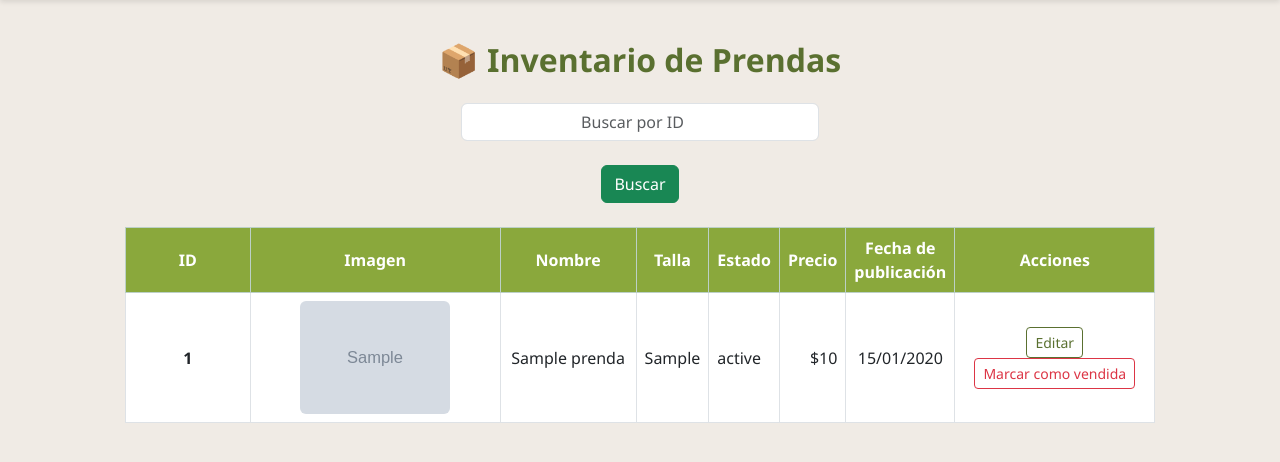
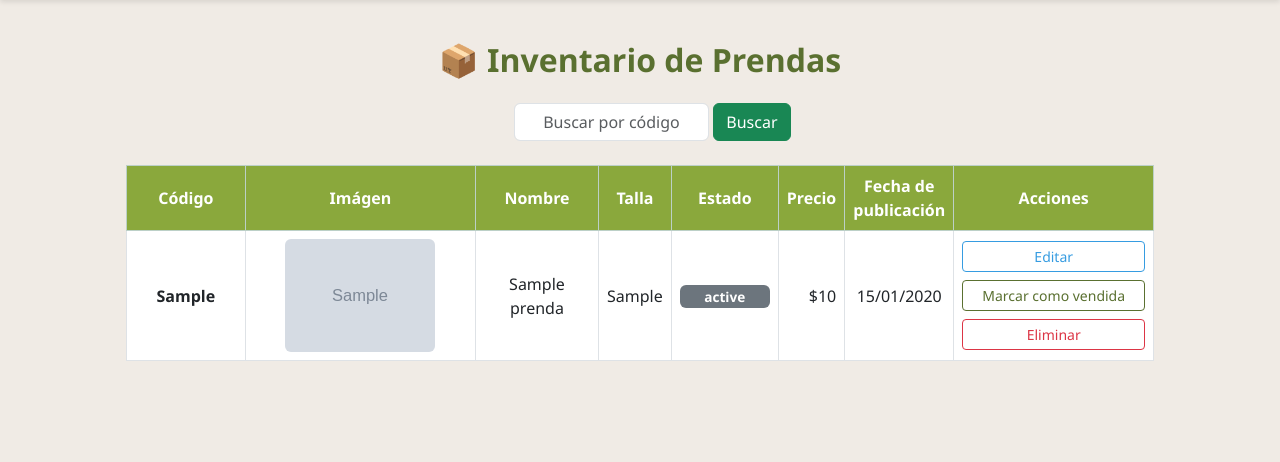
Before and after one commit to JJRodriguezz/ZeroWaste, a Django app: page /inventario/ in a window 1280 px wide. Shown: the part 107-569 px from the top of the page. Run offline with Django 5.2, Linux system fonts and the light colour scheme; a user stored in the database is signed in; tables that the repository leaves empty hold one stand-in row (values such as "Sample post"); grey boxes marked "Sample" are stand-in pictures.

Commit message:
Actualización de vista del inventario y funcionalidades

```diff
--- a/inventory/templates/ver_inventario.html
+++ b/inventory/templates/ver_inventario.html
@@ -16,22 +16,21 @@
 
     <main class="container-fluid px-5 py-5">
         <h2 class="text-center mb-4">📦 Inventario de Prendas</h2>
-        <form method="get" class="row mb-4">
-            <div class="text-center mb-4">
-                <input type="number" name="buscar_id" class="form-control text-center" placeholder="Buscar por ID" value="{{ request.GET.buscar_id }}">
+        <form method="get" class="row justify-content-center gx-1 mb-4">
+            <div class="col-md-7 col-sm-12 mb-2 mb-md-0">
+                <input type="text" name="buscar_codigo" class="form-control text-center" placeholder="Buscar por código" value="{{ request.GET.buscar_codigo }}">
             </div>
-            <div class="text-center">
-                <button type="submit" class="btn btn-success">Buscar</button>
+            <div class="col-md-2 col-sm-12">
+                <button type="submit" class="btn btn-success w-200">Buscar</button>
             </div>
         </form>
-
 
         <div class="table-responsive">
             <table class="table table-bordered table-hover align-middle">
                 <thead class="table-success text-center">
                     <tr>
-                        <th>ID</th>
-                        <th>Imagen</th>
+                        <th>Código</th>
+                        <th>Imágen</th>
                         <th>Nombre</th>
                         <th>Talla</th>
                         <th>Estado</th>
@@ -43,7 +42,7 @@
                 <tbody>
                     {% for prenda in prendas %}
                     <tr>
-                        <td class="text-center fw-bold">{{ prenda.id }}</td>
+                        <td class="text-center fw-bold">{{ prenda.codigo }}</td>
                         <td class="text-center">
                             {% if prenda.imagen %}
                                 <img src="{{ prenda.imagen.url }}" alt="{{ prenda.nombre }}" width="150">
@@ -53,15 +52,28 @@
                         </td>
                         <td>{{ prenda.nombre }}</td>
                         <td class="text-center">{{ prenda.talla }}</td>
-                        <td>{{ prenda.estado }}</td>
+                        <td class="text-center align-middle">
+                            <span class="badge
+                                {% if 'nuev' in prenda.estado|lower %} bg-success
+                                {% elif 'usado' in prenda.estado|lower %} bg-warning text-dark
+                                {% elif 'dañado' in prenda.estado|lower or 'mancha' in prenda.estado|lower %} bg-danger
+                                {% else %} bg-secondary
+                                {% endif %}">
+                                {{ prenda.estado }}
+                            </span>
+                        </td>
                         <td class="text-end">${{ prenda.precio|floatformat:0|intcomma }}</td>
                         <td class="text-center">{{ prenda.fecha_agregado|date:"d/m/Y" }}</td>
                         <td class="text-center">
-                            <a href="{% url 'editar_prenda' prenda.id %}" class="btn btn-sm btn-outline-primary">Editar</a>
-                            <a href="{% url 'marcar_como_vendida' prenda.id %}" class="btn btn-sm btn-outline-danger">
-                                Marcar como vendida
+                        <div class="d-flex flex-column align-items-center gap-2">
+                            <a href="{% url 'editar_prenda' prenda.id %}" class="btn btn-sm btn-outline-edit w-100">Editar</a>
+                            <a href="{% url 'marcar_como_vendida' prenda.id %}" class="btn btn-sm btn-outline-primary w-100">Marcar como vendida</a>
+                            <a href="{% url 'eliminar_prenda' prenda.id %}" class="btn btn-sm btn-outline-danger w-100"
+                            onclick="return confirm('¿Estás seguro de que deseas eliminar esta prenda? Esta acción no se puede deshacer.')">
+                            Eliminar
                             </a>
-                        </td>
+                        </div>
+                    </td>
                     </tr>
                     {% empty %}
                     <tr><td colspan="8" class="text-center">No hay prendas registradas.</td></tr>
```
